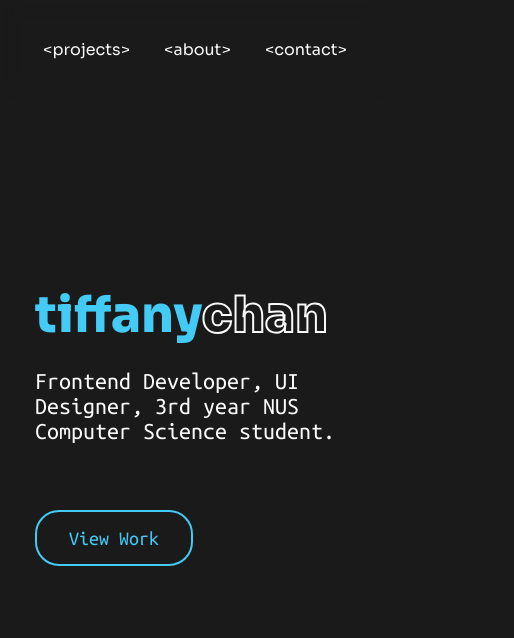
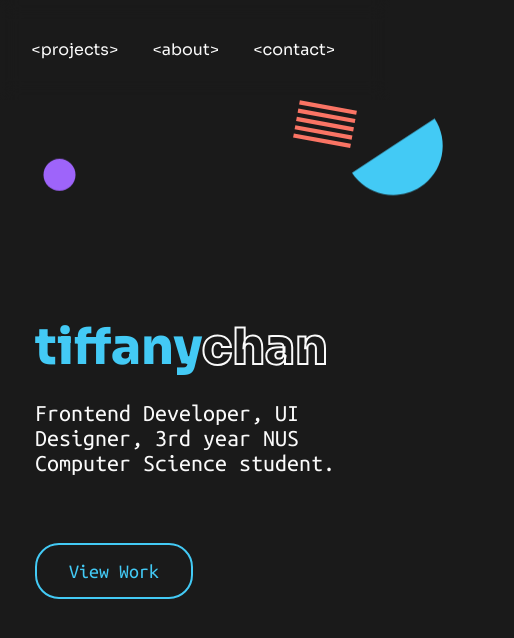
Before and after one commit to tortillatiff/v1, an Angular app: page / in a window 390 px wide. Shown: the top 638 px of the page, 514 px wide, since content can reach past the window. Built offline with nearby package versions, Linux system fonts and the light colour scheme.

Commit message:
Add floating shapes

```diff
--- a/src/app/app.component.css
+++ b/src/app/app.component.css
@@ -10,6 +10,12 @@
   color: #FAFAFA;
 }
 
+.title {
+  font-weight: 900;
+  color: var(--blue);
+  font-size: clamp(50px, 9vw, 100px);
+}
+
 .header {
   display: flex;
   -webkit-box-pack: justify;
@@ -19,7 +25,6 @@
   position: fixed;
   top: 0px;
   z-index: 11;
-  padding: 0px 50px;
   width: 100%;
   height: var(--nav-height);
   backdrop-filter: blur(10px);
@@ -44,20 +49,97 @@
   padding: 0px 150px;
 }
 
+.title-section {
+  display: flex;
+  flex-direction: column;
+  justify-content: center;
+  align-items: flex-start;
+  min-height: 100vh;
+  width: fit-content;
+}
+
+.word-alignment {
+  position: relative;
+  bottom: 8%;
+}
+
 .desc {
   line-height: 105%;
   font-size: 2rem;
 }
 
+.circle {
+  animation-duration: 3.8s;
+  position: absolute;
+  top: 8%;
+}
+
+.semicircle {
+  animation-duration: 4.4s;
+  position: absolute;
+  left: 30%;
+  top: 15%;
+}
+
+.lines {
+  animation-duration: 5s;
+  position: absolute;
+  left: 30%;
+  top: 38%;
+}
+
+.floating {
+  animation-name: floating;
+  animation-iteration-count: infinite;
+  animation-timing-function: ease-in-out;
+}
+
+@keyframes floating {
+  0% { transform: translate(0,  0px); }
+  50%  { transform: translate(0, 15px); }
+  100%   { transform: translate(0, -0px); }
+}
+
+
+/* MEDIA QUERIES */
 @media (min-width: 1200px) {
   .container {
     max-width: 1600px;
   }
 }
 
+@media (max-width: 1200px) {
+  .container {
+    padding: 0;
+  }
+}
+
 @media (max-width: 1080px) {
   .container {
     padding: 0 100px;
+  }
+}
+
+@media (max-width: 992px) {
+  .container {
+    padding-right: 0;
+    padding-left: 0;
+  }
+
+  .circle {
+    top: 9vh;
+  }
+
+  .semicircle {
+    left: 80%;
+    top: 9vh;
+    height: 7rem;
+  }
+
+  .lines {
+    left: 78%;
+    top: 0;
+    height: 5rem;
   }
 }
 
@@ -71,15 +153,28 @@
   }
 }
 
-@media (max-width: 400px) {
-  .container {
-    padding: 0 35px;
-  }
-}
-
-
 @media (max-width: 440px) {
   .cta-btn {
     padding: 0.7rem 2rem;
   }
 }
+
+@media (max-width: 400px) {
+  .container {
+    padding: 0 35px;
+  }
+
+  .semicircle {
+    height: 6rem;
+    top: 1rem;
+  }
+
+  .lines {
+    height: 3rem;
+  }
+
+  .circle {
+    height: 2rem;
+    top: 3rem;
+  }
+}
--- a/src/app/app.component.html
+++ b/src/app/app.component.html
@@ -1,17 +1,36 @@
 <app-header class="header"></app-header>
 
-<div class="container mx-auto">
+<div class="container mx-auto" style="padding-top: 100px;">
   <div class="row">
-    <div class="col-md-8" style="display: flex; flex-direction: column; justify-content: center; align-items: flex-start; min-height: 100vh;">
-      <p class="text-blue" style="font-weight: 900; font-size: clamp(50px, 9vw, 100px);">tiffany<span style="color: #1A1A1A; -webkit-text-stroke: 2px #FAFAFA;">chan</span></p>
+    <!-- Shapes -->
+    <div class="col-sm-12 col-lg-4 order-lg-2 order-xl-2 order-xxl-2">
+      <svg class="floating circle" xmlns="http://www.w3.org/2000/svg" width="49" height="49" viewBox="0 0 49 49" fill="none">
+        <circle cx="24.5" cy="24.5" r="24.5" fill="#9E64FA"/>
+      </svg>
 
-      <p class="font-ubuntu desc">Frontend Developer, UI Designer, 3rd year NUS Computer Science student.</p>
+      <svg class="floating semicircle" xmlns="http://www.w3.org/2000/svg" width="214" height="186" viewBox="0 0 214 186" fill="none">
+        <path d="M0.466266 105.51C14.4205 126.737 36.2353 141.55 61.1117 146.692C85.9881 151.834 111.888 146.884 133.115 132.93C154.341 118.975 169.155 97.1605 174.297 72.2841C179.439 47.4077 174.488 21.5075 160.534 0.281173L80.5001 52.8957L0.466266 105.51Z" fill="#43CAF5"/>
+      </svg>
 
-      <button class="cta-btn">View Work</button>
+      <svg  class="floating lines" preserveAspectRatio="xMinYMin meet" xmlns="http://www.w3.org/2000/svg" width="215" height="161" viewBox="0 0 215 161" fill="none">
+        <rect x="23.0195" y="0.893555" width="194.574" height="14.1493" transform="rotate(10.3032 23.0195 0.893555)" fill="#FA7464"/>
+        <rect x="12.8965" y="56.5783" width="194.574" height="14.1493" transform="rotate(10.3032 12.8965 56.5783)" fill="#FA7464"/>
+        <rect x="2.77441" y="112.263" width="194.574" height="14.1493" transform="rotate(10.3032 2.77441 112.263)" fill="#FA7464"/>
+        <rect x="17.958" y="28.736" width="194.574" height="14.1493" transform="rotate(10.3032 17.958 28.736)" fill="#FA7464"/>
+        <rect x="7.83496" y="84.4207" width="194.574" height="14.1493" transform="rotate(10.3032 7.83496 84.4207)" fill="#FA7464"/>
+      </svg>
+
     </div>
 
-    <div class="col-md-4">
+    <!-- Words part -->
+    <div class="col-sm-12 col-lg-8 title-section">
+      <div class="word-alignment">
+        <p class="title">tiffany<span style="color: #1A1A1A; -webkit-text-stroke: 2px #FAFAFA;">chan</span></p>
+        <p class="font-ubuntu desc">Frontend Developer, UI Designer, 3rd year NUS Computer Science student.</p>
+        <button class="cta-btn">View Work</button>
+      </div>
+    </div>
 
-    </div>
+
   </div>
 </div>
--- a/src/app/header/header.component.css
+++ b/src/app/header/header.component.css
@@ -15,6 +15,8 @@ nav {
   display: flex;
   justify-content: center;
   width: 100%;
+  position: relative;
+  right: 3%;
 }
 
 .tabs {
--- a/src/styles.css
+++ b/src/styles.css
@@ -11,6 +11,14 @@ html, body {
 :root {
   --blue: #43CAF5;
   --white: #FAFAFA;
+  --purple: #9E64FA;
+  --red: #FA7464;
+  --yellow: #FADD64;
+
+  --blue-light: #D1F0FA;
+  --purple-light: #E4D6FA;
+  --red-light: #FAD9D5;
+  --yellow-light: #FAF2D1;
 
   --fz-xxs: 12px;
   --fz-xs: 13px;
```
